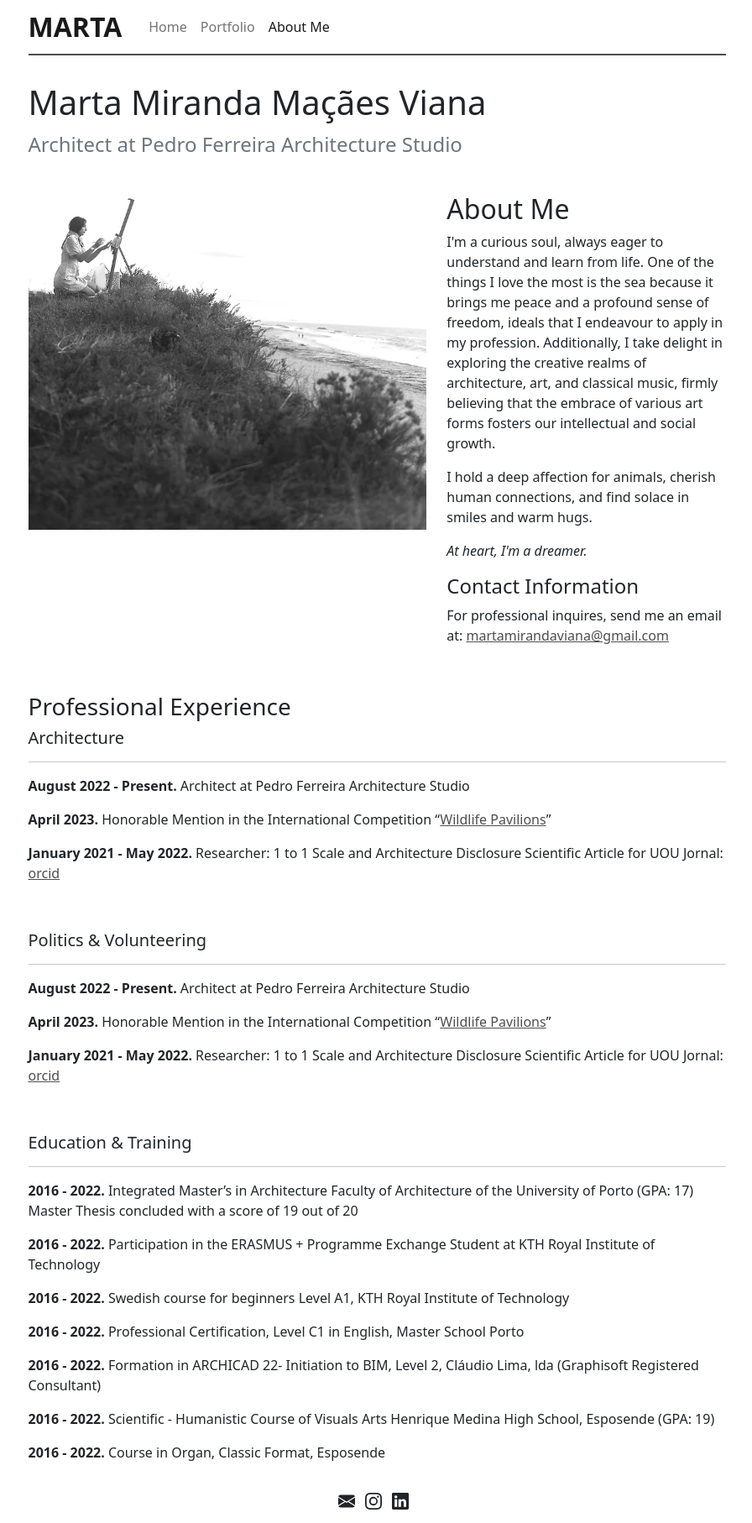
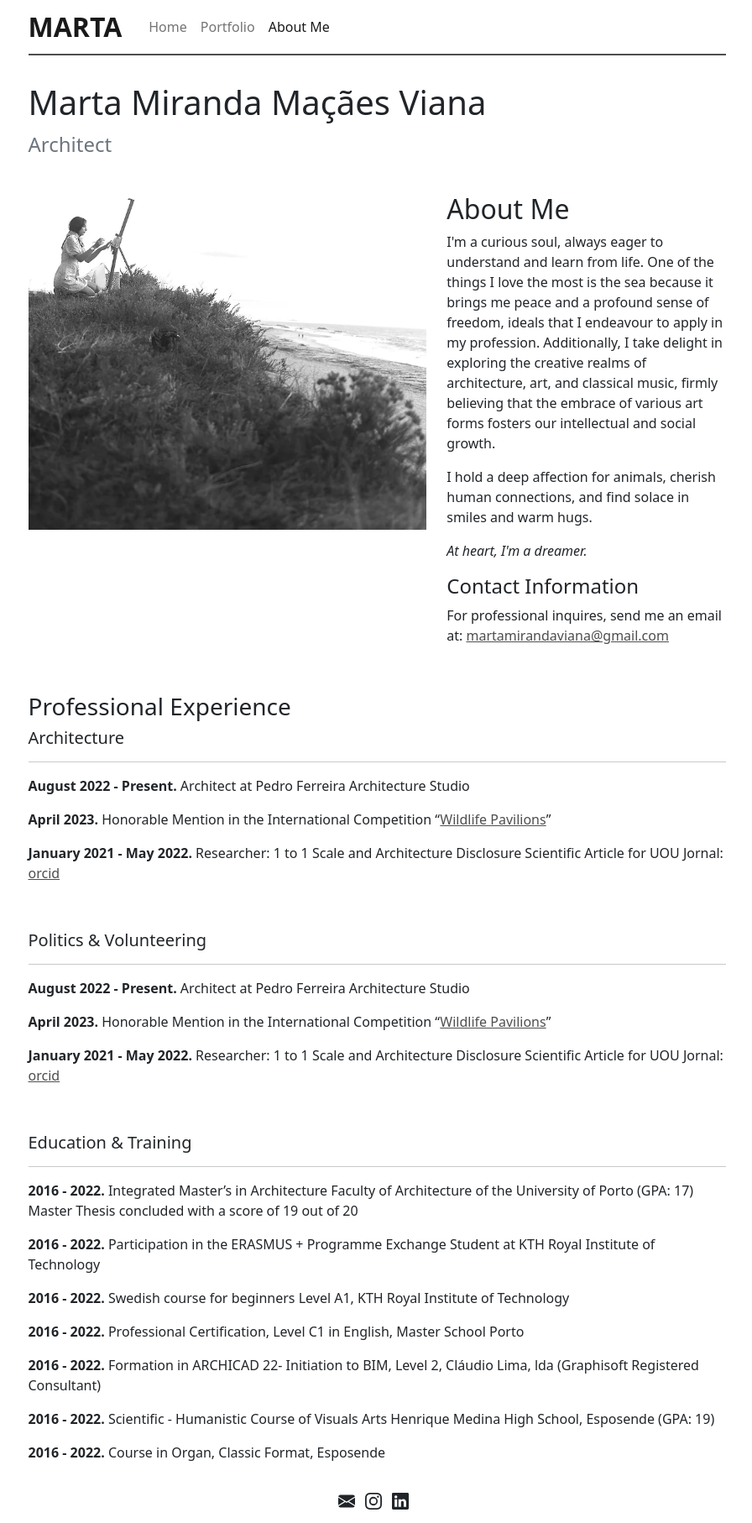
Before and after one commit to martagaiaoviana/martagaiaoviana.github.io, a Jekyll site: the page built from about.md, in a window 1280 px wide. Shown: the whole page at 84% size, without its empty margins (191-1087 px from the left). Built offline with Jekyll 4.4.1, drawn with Linux system fonts in a browser that asks for light colours.

```diff
--- a/about.md
+++ b/about.md
@@ -1,7 +1,7 @@
 ---
 layout: page
 title: Marta Miranda Maçães Viana
-subtitle: Architect at Pedro Ferreira Architecture Studio
+subtitle: Architect
 permalink: /about/
 ---
 
```
